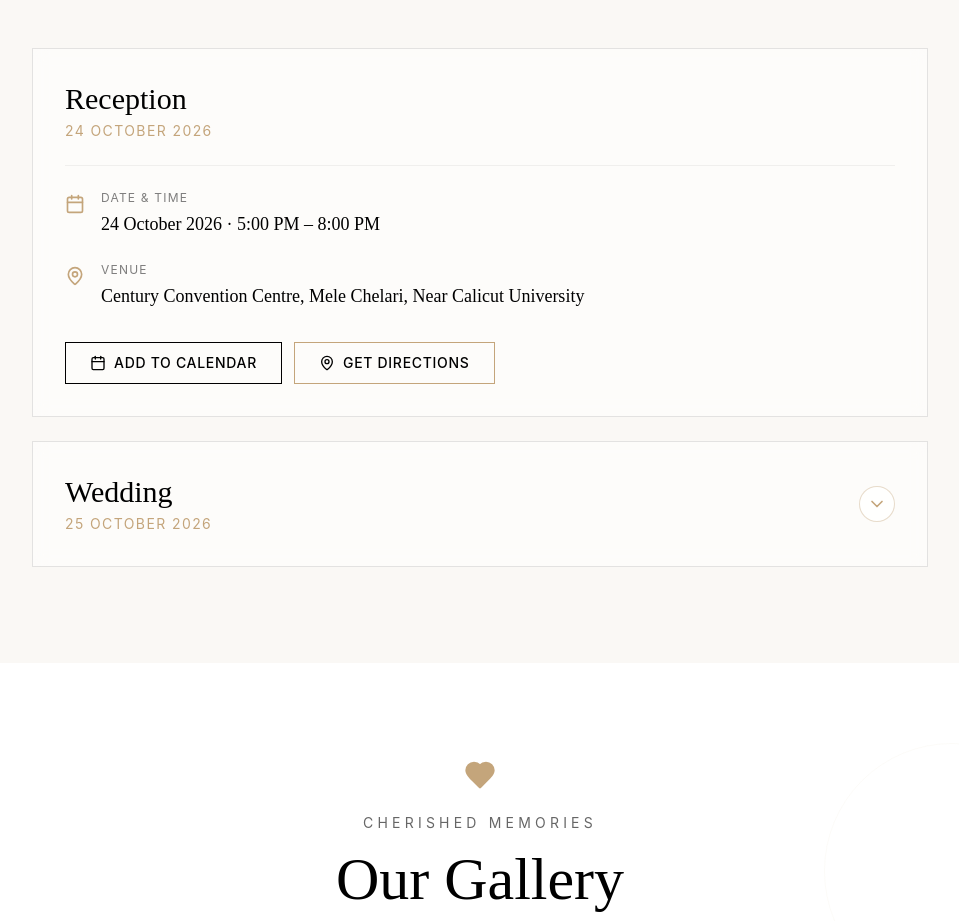
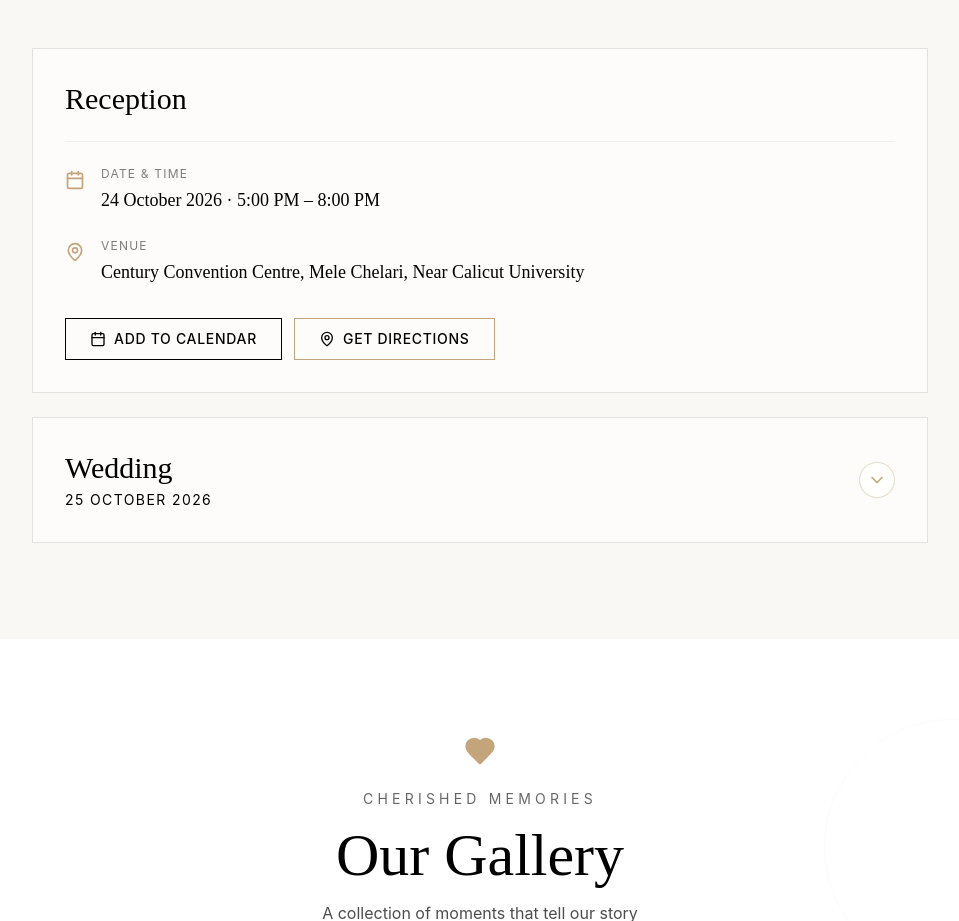
Before and after one commit to tevahdesign/for-her, a React (Vite) app: page / in a window 1280 px wide. Shown: the part 1680-2601 px from the top of the page, without its empty margins (160-1119 px from the left). Built offline with nearby package versions, Linux system fonts and the light colour scheme.

Commit message:
Initial project upload

```diff
--- a/src/app/components/AudioPlayer.tsx
+++ b/src/app/components/AudioPlayer.tsx
@@ -10,7 +10,7 @@ export function AudioPlayer() {
   useEffect(() => {
     const audio = new Audio('/background-music.mp3');
     audio.loop = true;
-    audio.volume = 0.25; // minimal background volume
+    audio.volume = 0.30; // minimal background volume (increased by 5%)
     audioRef.current = audio;
 
     const attemptPlay = () => {
--- a/src/app/components/BackgroundAudio.tsx
+++ b/src/app/components/BackgroundAudio.tsx
@@ -18,7 +18,7 @@ export function BackgroundAudio() {
     const audio = (document.getElementById('bg-audio') as HTMLAudioElement) || audioRef.current;
     if (!audio) return;
 
-    audio.volume = 0.03; // 3% sound volume level
+    audio.volume = 0.08; // 8% sound volume level (increased by 5%)
 
     const handlePlayState = () => setIsPlaying(!audio.paused);
 
@@ -41,7 +41,7 @@ export function BackgroundAudio() {
 
       // 2. Start music INSTANTLY on first-time scroll, UNLESS manually muted by user
       if (audio.paused && !isManuallyMutedRef.current) {
-        audio.volume = 0.03;
+        audio.volume = 0.08;
         audio.play().then(() => setIsPlaying(true)).catch(() => {});
       }
     };
@@ -71,7 +71,7 @@ export function BackgroundAudio() {
       // USER CLICKED TO UNMUTE / PLAY AGAIN -> Clear manual mute state
       isManuallyMutedRef.current = false;
       sessionStorage.setItem(MANUALLY_MUTED_KEY, 'false');
-      audio.volume = 0.03;
+      audio.volume = 0.08;
       audio.play().then(() => setIsPlaying(true)).catch(() => {});
     } else {
       // USER CLICKED TO MUTE -> Lock manual mute state so scrolling cannot trigger music!
--- a/src/app/components/EventsSection.tsx
+++ b/src/app/components/EventsSection.tsx
@@ -134,9 +134,6 @@ export function EventsSection() {
                 <h3 className="font-serif text-3xl text-black">
                   Reception
                 </h3>
-                <p className="text-sm font-sans tracking-widest text-[#C4A57B] uppercase mt-1">
-                  24 October 2026
-                </p>
               </div>
 
               <div className="pt-6 mt-6 border-t border-black/5 space-y-6">
@@ -192,7 +189,7 @@ export function EventsSection() {
                   <h3 className="font-serif text-3xl text-black">
                     Wedding
                   </h3>
-                  <p className="text-sm font-sans tracking-widest text-[#C4A57B] uppercase mt-1">
+                  <p className="text-sm font-sans tracking-widest text-black uppercase mt-1">
                     25 October 2026
                   </p>
                 </div>
--- a/src/app/components/SplashScreen.tsx
+++ b/src/app/components/SplashScreen.tsx
@@ -8,7 +8,7 @@ export function SplashScreen() {
     const playAudio = () => {
       const bgAudio = document.getElementById('bg-audio') as HTMLAudioElement;
       if (bgAudio) {
-        bgAudio.volume = 0.03;
+        bgAudio.volume = 0.08;
         bgAudio.play().catch(() => {});
       }
     };
@@ -21,7 +21,7 @@ export function SplashScreen() {
   const handleSplashClick = () => {
     const bgAudio = document.getElementById('bg-audio') as HTMLAudioElement;
     if (bgAudio) {
-      bgAudio.volume = 0.03;
+      bgAudio.volume = 0.08;
       bgAudio.play().catch(() => {});
     }
   };
```
